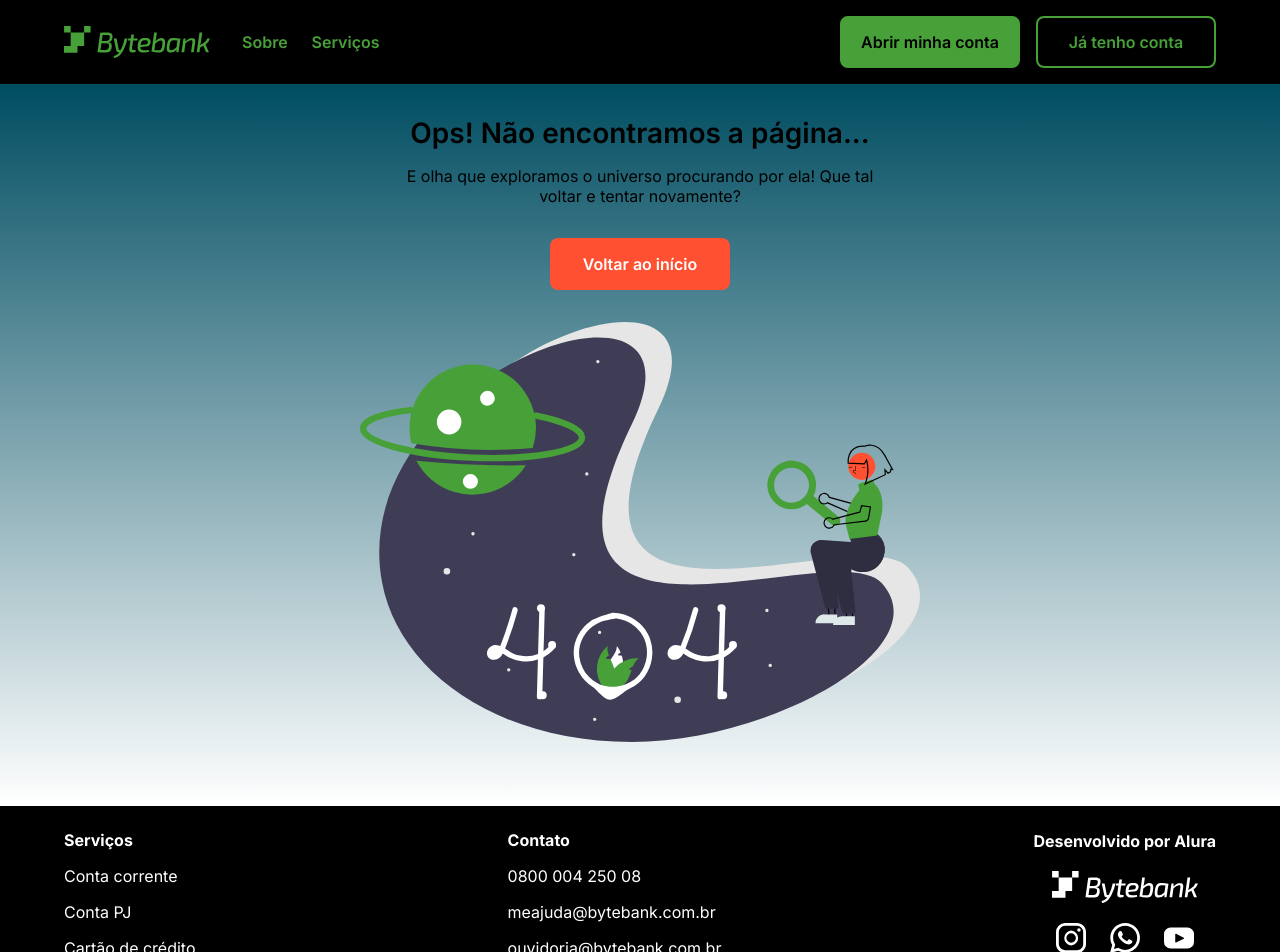
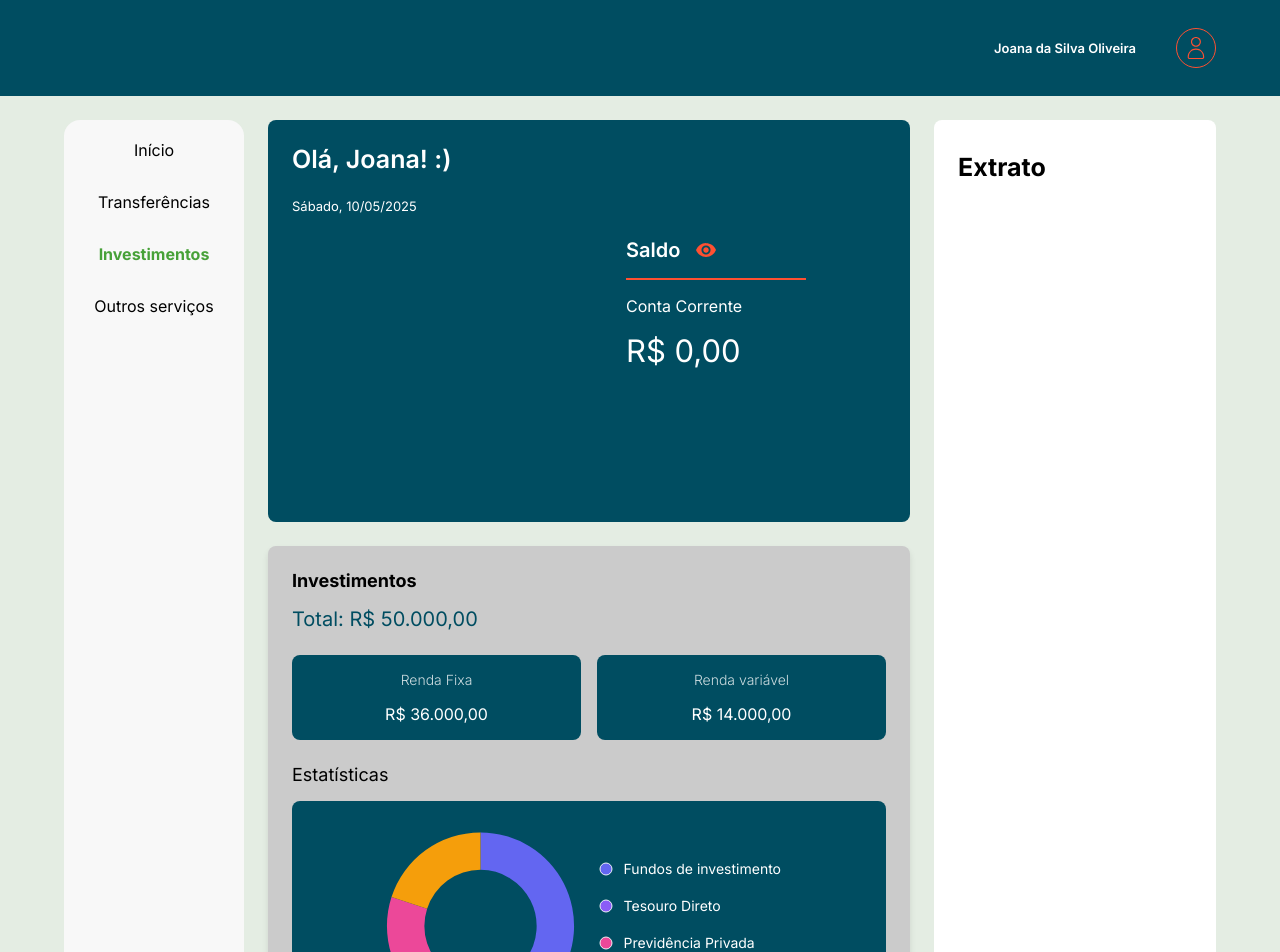
Before and after one commit to luckasnix/fiap-tech-challenge-2, a Next.js app: page /investimentos in a window 1280 px wide. Before the commit this address had no page. Shown: the top 952 px of the page. Built offline with nearby package versions, Linux system fonts and the light colour scheme.

Commit message:
feat: adicionando feature investimentos (#5)

```diff
--- a/package.json
+++ b/package.json
@@ -14,8 +14,10 @@
   },
   "dependencies": {
     "@tanstack/react-form": "1.14.1",
+    "apexcharts": "^5.3.1",
     "next": "15.4.1",
     "react": "19.1.0",
+    "react-apexcharts": "^1.7.0",
     "react-dom": "19.1.0",
     "zod": "4.0.5",
     "zustand": "5.0.6"
--- /dev/null
+++ b/src/app/investimentos/page.module.css
@@ -0,0 +1,5 @@
+.dashboard {
+  display: flex;
+  flex-direction: column;
+  height: 100%;
+}
--- /dev/null
+++ b/src/app/investimentos/page.tsx
@@ -0,0 +1,14 @@
+"use client";
+import { HeaderDashboard } from "~/components/header-dashboard/header-dashboard";
+import styles from "./page.module.css";
+import { InvestmentMain } from "~/components/investment-main/investment-main";
+
+export default function Dashboard() {
+  return (
+    <div className={styles.dashboard}>
+      <HeaderDashboard name="Joana da Silva Oliveira" />
+
+      <InvestmentMain />
+    </div>
+  );
+}
--- a/src/components/financial-summary/financial-summary.module.css
+++ b/src/components/financial-summary/financial-summary.module.css
@@ -34,6 +34,7 @@
   display: flex;
   flex-direction: column;
   gap: var(--spacing-4);
+  min-width: 260px;
 }
 
 .headingBox {
--- a/src/components/financial-summary/financial-summary.tsx
+++ b/src/components/financial-summary/financial-summary.tsx
@@ -7,11 +7,11 @@ import { formatCurrencyBRL } from "~/utils/currency";
 
 import styles from "./financial-summary.module.css";
 
-export type FinancialSummaryProps = Readonly<{
+export type FinancialSummaryProps = {
   username: string | null;
   date: number;
-  onNewTransactionButtonClick: () => void;
-}>;
+  onNewTransactionButtonClick?: () => void;
+};
 
 export const FinancialSummary = ({
   username,
@@ -39,6 +39,7 @@ export const FinancialSummary = ({
             <h4>Conta Corrente</h4>
             <span>{formatCurrencyBRL(total)}</span>
           </div>
+          {onNewTransactionButtonClick && (
             <Button
               variant="dashPrimary"
               size="large"
@@ -46,6 +47,7 @@ export const FinancialSummary = ({
             >
               Nova transação
             </Button>
+          )}
         </div>
       </div>
     </div>
--- a/src/components/header-dashboard/header-dashboard.tsx
+++ b/src/components/header-dashboard/header-dashboard.tsx
@@ -59,13 +59,13 @@ export const HeaderDashboard = ({ name }: HeaderProps) => {
         </div>
         <ul className={styles.ul}>
           <li>
-            <Link href="#">Início</Link>
+            <Link href="/dashboard">Início</Link>
           </li>
           <li>
             <Link href="#">Transferências</Link>
           </li>
           <li>
-            <Link href="#">Investimentos</Link>
+            <Link href="/investimentos">Investimentos</Link>
           </li>
           <li>
             <Link href="#">Outros serviços</Link>
--- /dev/null
+++ b/src/components/investment-main/investment-main.module.css
@@ -0,0 +1,113 @@
+.main {
+  display: flex;
+  flex: 1;
+  padding: var(--spacing-6) 0;
+  background-color: var(--color-quinary);
+  font-family: var(--font-inter);
+}
+
+.dashboard {
+  display: flex;
+  flex-direction: row;
+  flex-wrap: wrap;
+  gap: var(--spacing-6);
+}
+
+/* Investment Container Styles */
+.investmentContainer {
+  width: 100%;
+  margin-top: var(--spacing-6);
+}
+
+.investmentCard {
+  background-color: #cbcbcb;
+  border-radius: var(--spacing-2);
+  padding: var(--spacing-6);
+  box-shadow: 0 4px 6px rgba(0, 0, 0, 0.1);
+}
+
+.title {
+  color: var(--color-black);
+  font-size: 18px;
+  font-weight: bold;
+  margin: 0 0 var(--spacing-4) 0;
+}
+
+.totalSection {
+  margin-bottom: var(--spacing-6);
+}
+
+.totalLabel {
+  color: var(--color-primary);
+  font-size: 20px;
+  font-weight: var(--font-weight-medium);
+}
+
+.summaryCards {
+  display: flex;
+  gap: var(--spacing-4);
+  margin-bottom: var(--spacing-6);
+}
+
+.card {
+  flex: 1;
+  background-color: var(--color-primary);
+  border-radius: var(--spacing-2);
+  padding: var(--spacing-4);
+  text-align: center;
+}
+
+.cardTitle {
+  color: var(--color-white);
+  font-size: 14px;
+  opacity: 0.8;
+  font-weight: 100;
+  margin: 0 0 var(--spacing-4) 0;
+}
+
+.cardValue {
+  color: var(--color-white);
+  font-size: var(--font-size-lg);
+  font-weight: var(--font-weight-bold);
+  margin: 0;
+}
+
+.statisticsSection {
+  margin-top: var(--spacing-4);
+}
+
+.statisticsTitle {
+  color: var(--color-black);
+  font-size: 18px;
+  font-weight: var(--font-weight-bold);
+  margin: 0 0 var(--spacing-4) 0;
+}
+
+.chartContainer {
+  height: 250px;
+  background-color: var(--color-primary);
+  border-radius: var(--spacing-2);
+  align-content: center;
+}
+
+@media (max-width: 720px) {
+  .dashboard {
+    flex-direction: column;
+  }
+
+  .summaryCards {
+    flex-direction: column;
+  }
+}
+
+@media (max-width: 360px) {
+  .navbar {
+    width: 100%;
+    justify-content: space-between;
+    flex-direction: row-reverse;
+  }
+
+  .navbar svg {
+    width: 146px;
+  }
+}
--- /dev/null
+++ b/src/components/investment-main/investment-main.tsx
@@ -0,0 +1,138 @@
+"use client";
+import dynamic from "next/dynamic";
+import { useWindowWidth } from "~/hooks/useWindowWidth";
+import { FinancialSummary } from "~/components/financial-summary/financial-summary";
+import { SideMenu } from "~/components/side-menu/side-menu";
+import { Statement } from "~/components/statement/statement";
+
+import styles from "./investment-main.module.css";
+import { ApexOptions } from "apexcharts";
+
+const Chart = dynamic(() => import("react-apexcharts"), { ssr: false });
+
+type InvestmentDataType = {
+  total: number;
+  rendaFixa: number;
+  rendaVariavel: number;
+  chartData: {
+    series: number[];
+    labels: string[];
+  };
+};
+
+const investmentData: InvestmentDataType = {
+  total: 50000,
+  rendaFixa: 36000,
+  rendaVariavel: 14000,
+  chartData: {
+    series: [35, 25, 20, 20], // Porcentagens para cada categoria
+    labels: [
+      "Fundos de investimento",
+      "Tesouro Direto",
+      "Previdência Privada",
+      "Bolsa de Valores",
+    ],
+  },
+};
+export const InvestmentMain = () => {
+  const windowWidth = useWindowWidth();
+
+  const chartOptions: ApexOptions = {
+    chart: {
+      type: "donut" as const,
+      background: "transparent",
+    },
+    labels: investmentData.chartData.labels,
+    colors: ["#6366F1", "#8B5CF6", "#EC4899", "#F59E0B"],
+    legend: {
+      show: true,
+      position: "right" as const,
+      fontSize: "14px",
+      fontFamily: "Inter, sans-serif",
+      offsetX: 60,
+      itemMargin: {
+        horizontal: 10,
+        vertical: 10,
+      },
+      labels: {
+        colors: "#FFFFFF",
+      },
+      markers: {
+        size: 6,
+        offsetX: -10,
+      },
+    },
+    plotOptions: {
+      pie: {
+        donut: {
+          size: "60%",
+        },
+      },
+    },
+    dataLabels: {
+      enabled: false,
+    },
+    stroke: {
+      width: 0,
+    },
+    responsive: [
+      {
+        breakpoint: 768,
+        options: {
+          legend: {
+            position: "bottom" as const,
+            verticalAlign: "bottom" as const,
+            offsetX: 0,
+          },
+        },
+      },
+    ],
+  };
+
+  return (
+    <main className={styles.main}>
+      <div className={`${styles.dashboard} container`}>
+        {windowWidth > 360 ? <SideMenu /> : null}
+
+        <div style={{ flex: "auto" }}>
+          <FinancialSummary username="Joana" date={Date.now()} />
+
+          <div className={styles.investmentContainer}>
+            <div className={styles.investmentCard}>
+              <h2 className={styles.title}>Investimentos</h2>
+
+              <div className={styles.totalSection}>
+                <span className={styles.totalLabel}>Total: R$ 50.000,00</span>
+              </div>
+
+              <div className={styles.summaryCards}>
+                <div className={styles.card}>
+                  <h3 className={styles.cardTitle}>Renda Fixa</h3>
+                  <p className={styles.cardValue}>R$ 36.000,00</p>
+                </div>
+                <div className={styles.card}>
+                  <h3 className={styles.cardTitle}>Renda variável</h3>
+                  <p className={styles.cardValue}>R$ 14.000,00</p>
+                </div>
+              </div>
+
+              <div className={styles.statisticsSection}>
+                <h2 className={styles.statisticsTitle}>Estatísticas</h2>
+                <div className={styles.chartContainer}>
+                  <Chart
+                    options={chartOptions}
+                    series={investmentData.chartData.series}
+                    type="donut"
+                    height={200}
+                  />
+                </div>
+              </div>
+            </div>
+          </div>
+        </div>
+
+        <Statement />
+      </div>
+    </main>
+  );
+};
--- a/src/components/side-menu/side-menu.module.css
+++ b/src/components/side-menu/side-menu.module.css
@@ -8,6 +8,11 @@
   border-radius: var(--spacing-4);
   padding: var(--spacing-5) var(--spacing-4);
   user-select: none;
+}
+
+.linkWrapper {
+  text-decoration: none;
+  color: inherit;
 }
 
 .item {
--- a/src/components/side-menu/side-menu.tsx
+++ b/src/components/side-menu/side-menu.tsx
@@ -1,26 +1,33 @@
-import { useState } from "react";
+import Link from "next/link";
+import { usePathname } from "next/navigation";
 import styles from "./side-menu.module.css";
 
 const items = [
-  { id: "inicio", label: "Início" },
-  { id: "transferencias", label: "Transferências" },
-  { id: "investimentos", label: "Investimentos" },
-  { id: "outros", label: "Outros serviços" },
+  { id: "inicio", label: "Início", href: "/dashboard" },
+  { id: "transferencias", label: "Transferências", href: "#" },
+  { id: "investimentos", label: "Investimentos", href: "/investimentos" },
+  { id: "outros", label: "Outros serviços", href: "#" },
 ];
 
 export const SideMenu = () => {
-  const [active, setActive] = useState("inicio");
+  const pathname = usePathname();
+
+  const getActiveId = () => {
+    if (pathname === "/investimentos") return "investimentos";
+    if (pathname === "/dashboard") return "inicio";
+    return "inicio";
+  };
 
   return (
     <div className={styles.menu}>
-      {items.map(({ id, label }) => (
-        <div
-          key={id}
-          onClick={() => setActive(id)}
-          className={`${styles.item} ${active === id ? styles.activated : ""}`}
-        >
-          {label}
-        </div>
+      {items.map(({ id, label, href }) => (
+        <Link key={id} href={href} className={styles.linkWrapper}>
+          <div
+            className={`${styles.item} ${getActiveId() === id ? styles.activated : ""}`}
+          >
+            {label}
+          </div>
+        </Link>
       ))}
     </div>
   );
```
Also changed, not shown: 1 other file (tests, documents, lock files or other folders). Lines whose indentation alone changed are shown as unchanged.
